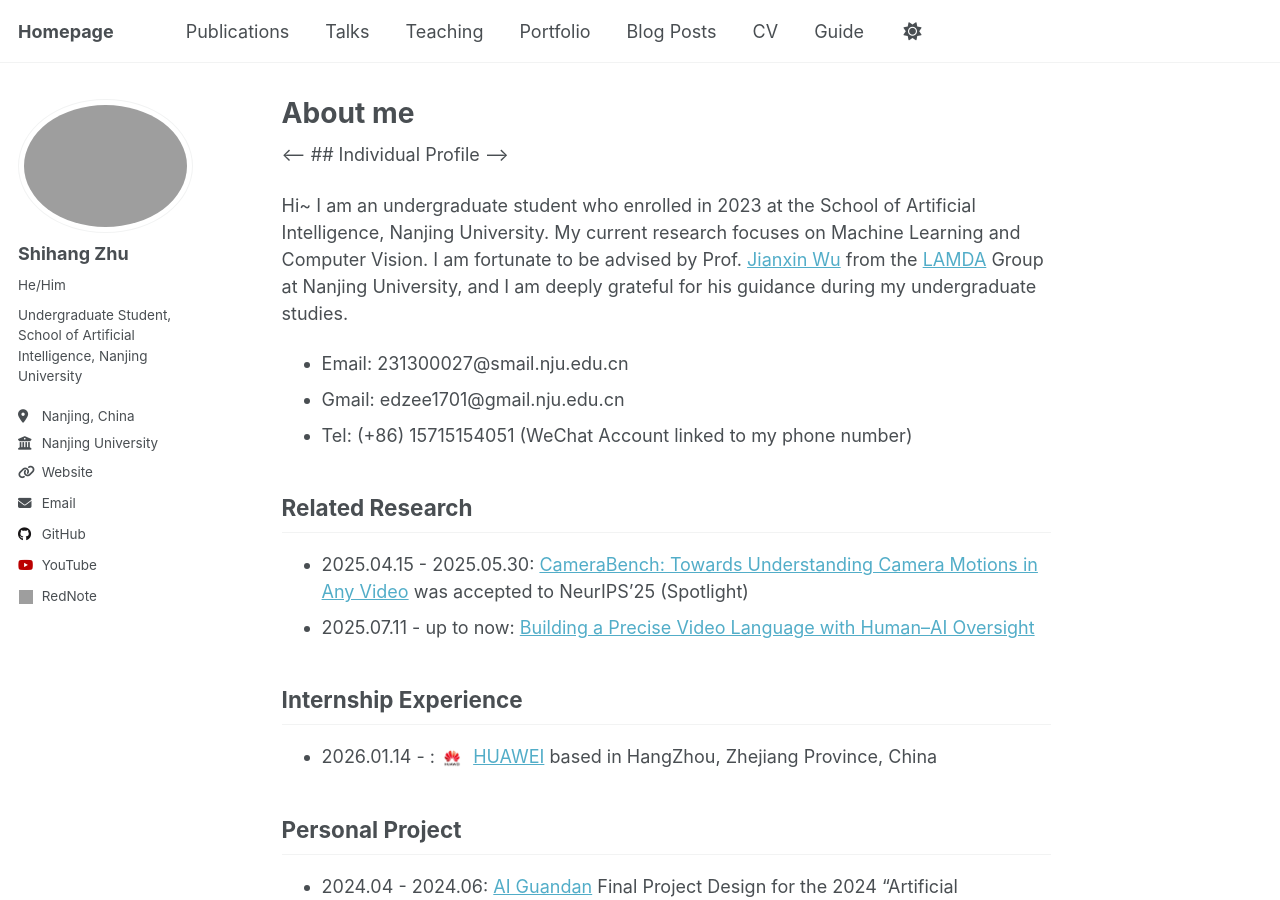
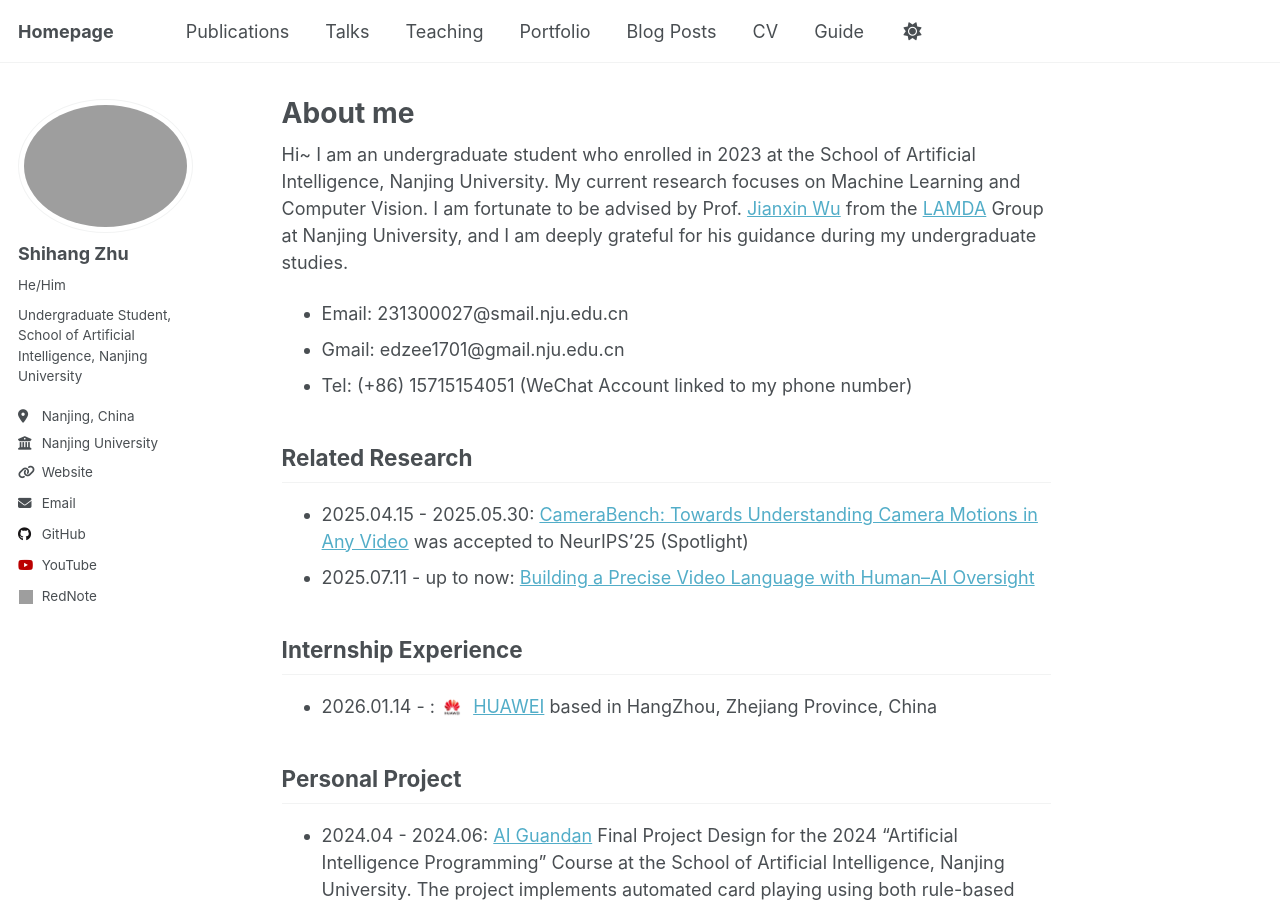
Before and after one commit to edzee3000/edzee3000.github.io, a Jekyll site: the page built from _pages/about.md, in a window 1280 px wide and 900 px high. Built offline with Jekyll 4.4.1, drawn with Linux system fonts in a browser that asks for light colours; a script that is not in the unit is left out; grey boxes are pictures that could not be loaded.

Commit message:
Fix comment syntax in about.md

```diff
--- a/_pages/about.md
+++ b/_pages/about.md
@@ -7,7 +7,7 @@ redirect_from:
   - /about.html
 ---
 
-<-- ## Individual Profile -->
+<!-- ## Individual Profile -->
 
 Hi~ I am an undergraduate student who enrolled in 2023 at the School of Artificial Intelligence, Nanjing University. My current research focuses on Machine Learning and Computer Vision. I am fortunate to be advised by Prof. [Jianxin Wu](https://cs.nju.edu.cn/wujx/) from the [LAMDA](https://www.lamda.nju.edu.cn/CH.MainPage.ashx) Group at Nanjing University, and I am deeply grateful for his guidance during my undergraduate studies.
 
```
